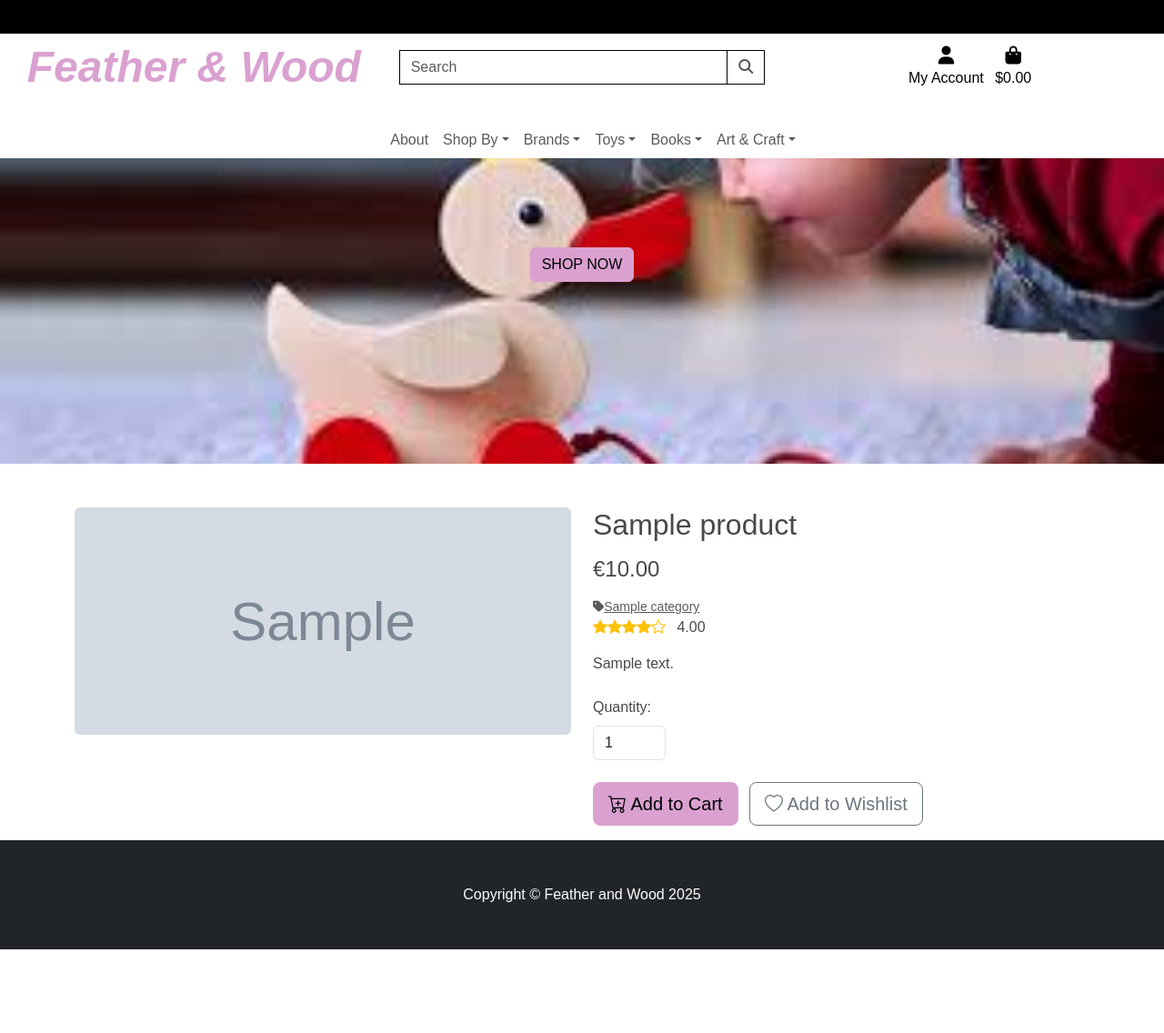
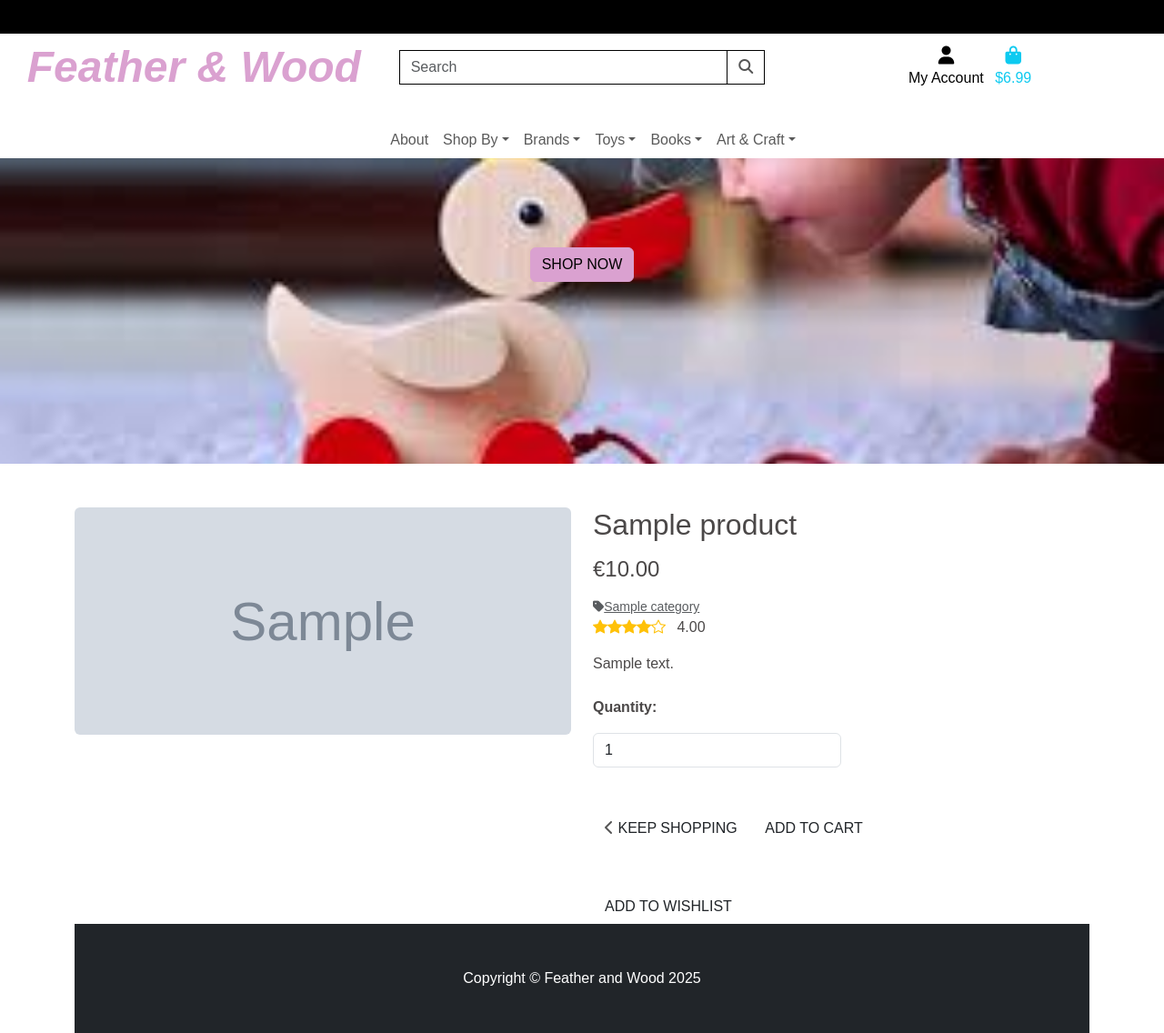
Before and after one commit to RdeSwart/feather_wood, a Django app: page /products/1 in a window 1280 px wide. Shown: the whole page at 91% size. Before the commit the page ends 1044 px from the top, so only its background shows below. Run offline with Django 3.2, Linux system fonts and the light colour scheme; tables that the repository leaves empty hold one stand-in row (values such as "Sample post"); grey boxes marked "Sample" are stand-in pictures; parts of the project's set-up code (start-up, migrations or seed data) failed here and were passed over; some libraries are stand-ins or nearby versions; some web fonts are replaced.

Commit message:
feat: Create add product to cart form including views and urls

```diff
--- /dev/null
+++ b/cart/contexts.py
@@ -0,0 +1,45 @@
+from django.shortcuts import get_object_or_404
+from products.models import Product
+
+
+def cart_contents(request):
+
+    cart_items = []
+    total = 0
+    product_count = 0
+    delivery = 6.99
+    cart = request.session.get('cart', {})
+
+    for item_id, item_data in cart.items():
+
+        if isinstance(item_data, int):
+            product = get_object_or_404(Product, pk=item_id)
+            total += item_data * product.price
+            product_count += item_data
+            cart_items.append({
+                'item_id': item_id,
+                'quantity': item_data,
+                'product': product,
+            })
+
+        else:
+            product = get_object_or_404(Product, pk=item_id)
+            total += quantity * product.price
+            product_count += quantity
+            cart_items.append({
+                'item_id': item_id,
+                'quantity': quantity,
+                'product': product,
+            })
+
+    grand_total = delivery + total
+
+    context = {
+        'cart_items': cart_items,
+        'total': total,
+        'product_count': product_count,
+        'delivery': delivery,
+        'grand_total': grand_total,
+    }
+
+    return context
--- a/cart/urls.py
+++ b/cart/urls.py
@@ -2,5 +2,6 @@ from django.urls import path
 from . import views
 
 urlpatterns = [
-    path('cart.html', views.view_cart, name='view_cart'),
+    path('cart.html', views.cart, name='cart'),
+    path('add/<item_id>/', views.add_to_cart, name='add_to_cart'),
 ]
--- a/feather_and_wood/settings.py
+++ b/feather_and_wood/settings.py
@@ -70,6 +70,7 @@ TEMPLATES = [
                 'django.template.context_processors.request',  # required by allauth
                 'django.contrib.auth.context_processors.auth',
                 'django.contrib.messages.context_processors.messages',
+                'cart.contexts.cart_contents',
             ],
         },
     },
--- a/products/templates/products/product_detail.html
+++ b/products/templates/products/product_detail.html
@@ -44,17 +44,30 @@
             </div>
             <p class="mb-4">{{ product.description }}</p>
 
-            <div class="mb-4">
-                <label for="quantity" class="form-label">Quantity:</label>
-                <input type="number" class="form-control" id="quantity" value="1" min="1" style="width: 80px;">
-            </div>
-            <button class="btn btn-primary btn-lg mb-3 me-2">
-                    <i class="bi bi-cart-plus"></i> Add to Cart
-                </button>
-            <button class="btn btn-outline-secondary btn-lg mb-3">
-                    <i class="bi bi-heart"></i> Add to Wishlist
-                </button>
-        </div>
+            <form class="form" action="{% url 'add_to_cart' product.id %}" method="POST">
+                {% csrf_token %}
+                <div class="form-row">
+                    <div class="col-12">
+                        <p class="mt-3"><strong>Quantity:</strong></p>
+                        <div class="form-group w-50">
+                            <div class="input-group">
+                                <input class="form-control qty_input" type="number" name="quantity" value="1" min="1" max="99" data-item_id="{{ product.id }}" id="id_qty_{{ product.id }}">
+                            </div>
+                        </div>
+                    </div>
+                    <div class="col-12">
+                        <a href="{% url 'products' %}" class="btn rounded-0 mt-5">
+                            <span class="icon">
+                                <i class="fas fa-chevron-left"></i>
+                            </span>
+                            <span class="text-uppercase">Keep Shopping</span>
+                        </a>
+                        <input type="submit" class="btn btn-black rounded-0 text-uppercase mt-5" value="Add to Cart">
+                    </div>
+                    <input type="submit" class="btn btn-black rounded-0 text-uppercase mt-5" value="Add to Wishlist">
+                    <input type="hidden" name="redirect_url" value="{{ request.path }}">
+                </div>
+            </form>
     </div>
 </div>
 
--- a/templates/base.html
+++ b/templates/base.html
@@ -124,7 +124,7 @@
                 </div>
               </li>
               <li class="list-inline-item">
-                <a class="{% if grand_total %}text-info font-weight-bold{% else %}text-black{% endif %} nav-link" href="{% url 'view_cart' %}">
+                <a class="{% if grand_total %}text-info font-weight-bold{% else %}text-black{% endif %} nav-link" href="{% url 'cart' %}">
                   <div class="text-center">
                     <div><i class="fas fa-shopping-bag fa-lg"></i></div>
                     <p class="my-0">
--- a/templates/includes/mobile_top_header.html
+++ b/templates/includes/mobile_top_header.html
@@ -42,7 +42,7 @@
     </div>
 </li>
 <li class="list-inline-item">
-    <a class="{% if grand_total %}text-primary font-weight-bold{% else %}text-black{% endif %} nav-link d-block d-lg-none" href="{% url 'view_cart' %}">
+    <a class="{% if grand_total %}text-primary font-weight-bold{% else %}text-black{% endif %} nav-link d-block d-lg-none" href="{% url 'cart' %}">
         <div class="text-center">
             <div><i class="fas fa-shopping-bag fa-lg"></i></div>
             <p class="my-0">
```
Also changed, not shown: cart/views.py (+18 -1 lines).
